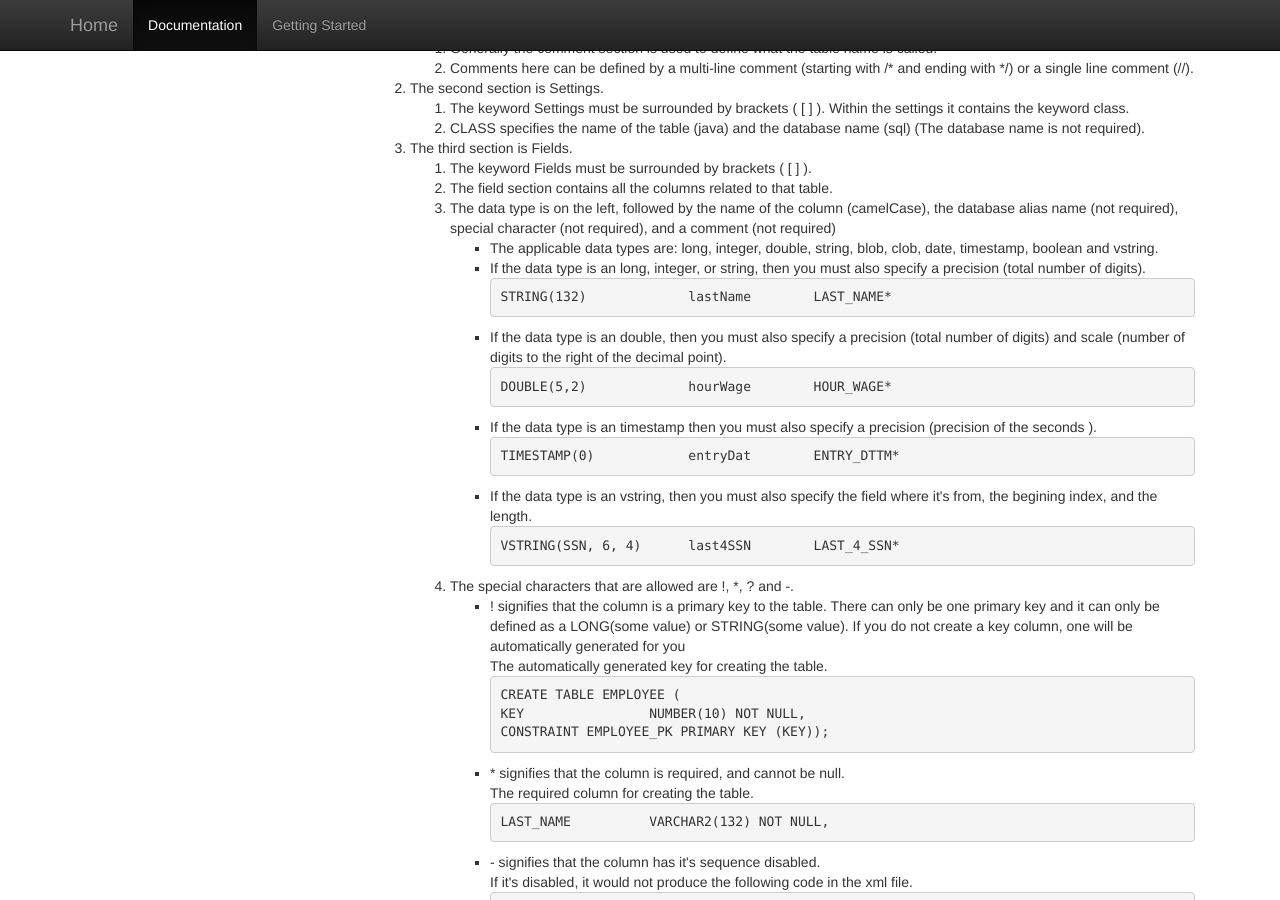
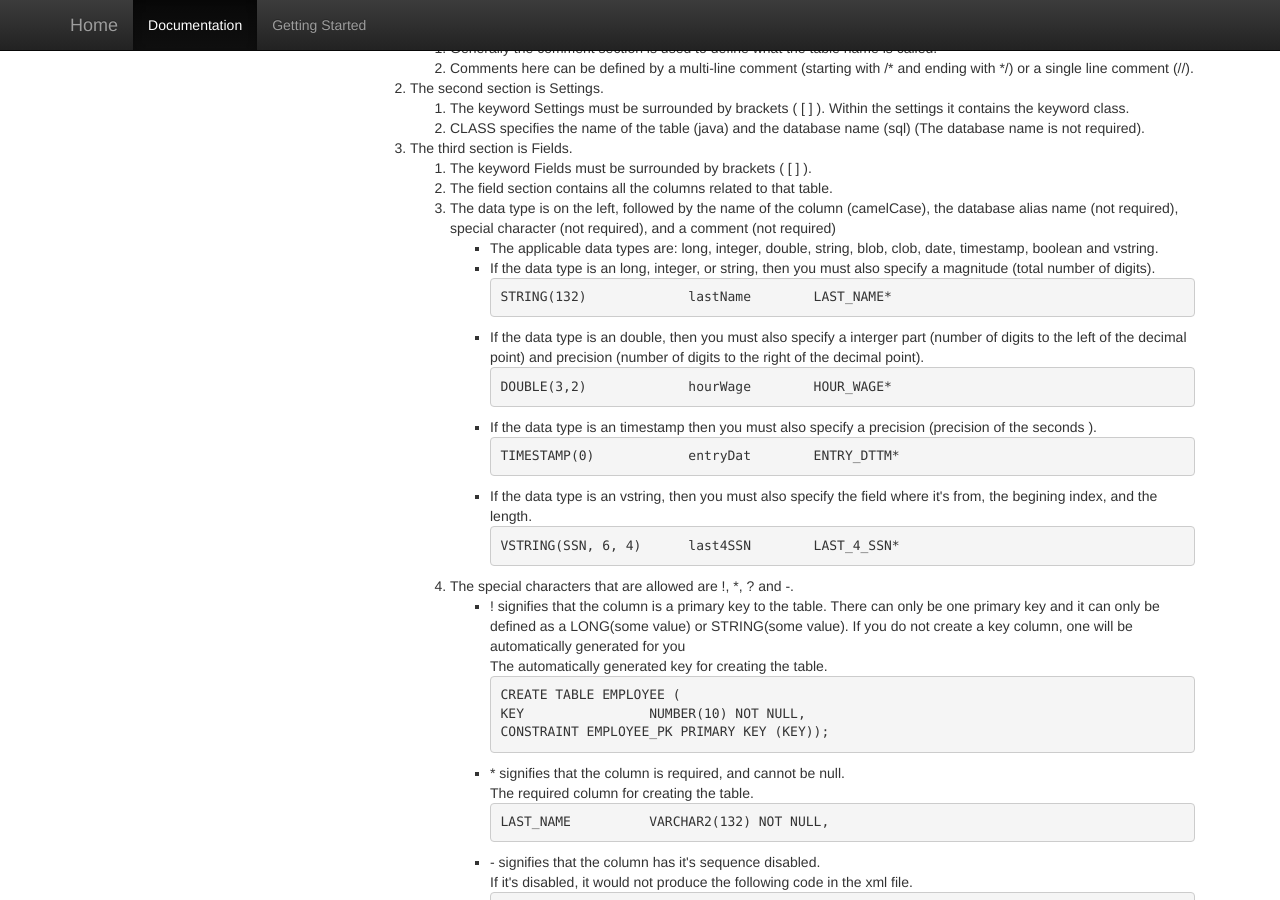
Before and after one commit to BatGen/batgen.github.io, a Jekyll site: the page built from documentation.html, in a window 1280 px wide and 900 px high, scrolled down 598 px. Built offline with Jekyll 4.4.1, drawn with Linux system fonts in a browser that asks for light colours; nearby versions of some CDN libraries; library files that are not in the unit come from our copies.

Commit message:
Update documentation.html

```diff
--- a/documentation.html
+++ b/documentation.html
@@ -90,16 +90,16 @@ group: navigation
     							blob, clob, date, timestamp, boolean and vstring.
     						</li>
     						<li>If the data type is an long, integer, or string, then you
-    						must also specify a precision (total number of digits).
+    						must also specify a magnitude (total number of digits).
 <pre>
 STRING(132)		lastName	LAST_NAME*
 </pre>
     						</li>
     						<li>If the data type is an double, then you must also specify
-    						a precision (total number of digits) and scale (number of
-    						digits to the right of the decimal point).
+    						a interger part (number of digits to the left of the decimal point)
+    						and precision (number of digits to the right of the decimal point).
 <pre>
-DOUBLE(5,2)		hourWage	HOUR_WAGE*
+DOUBLE(3,2)		hourWage	HOUR_WAGE*
 </pre>
     						</li>
     						<li>If the data type is an timestamp then you must also specify
```
